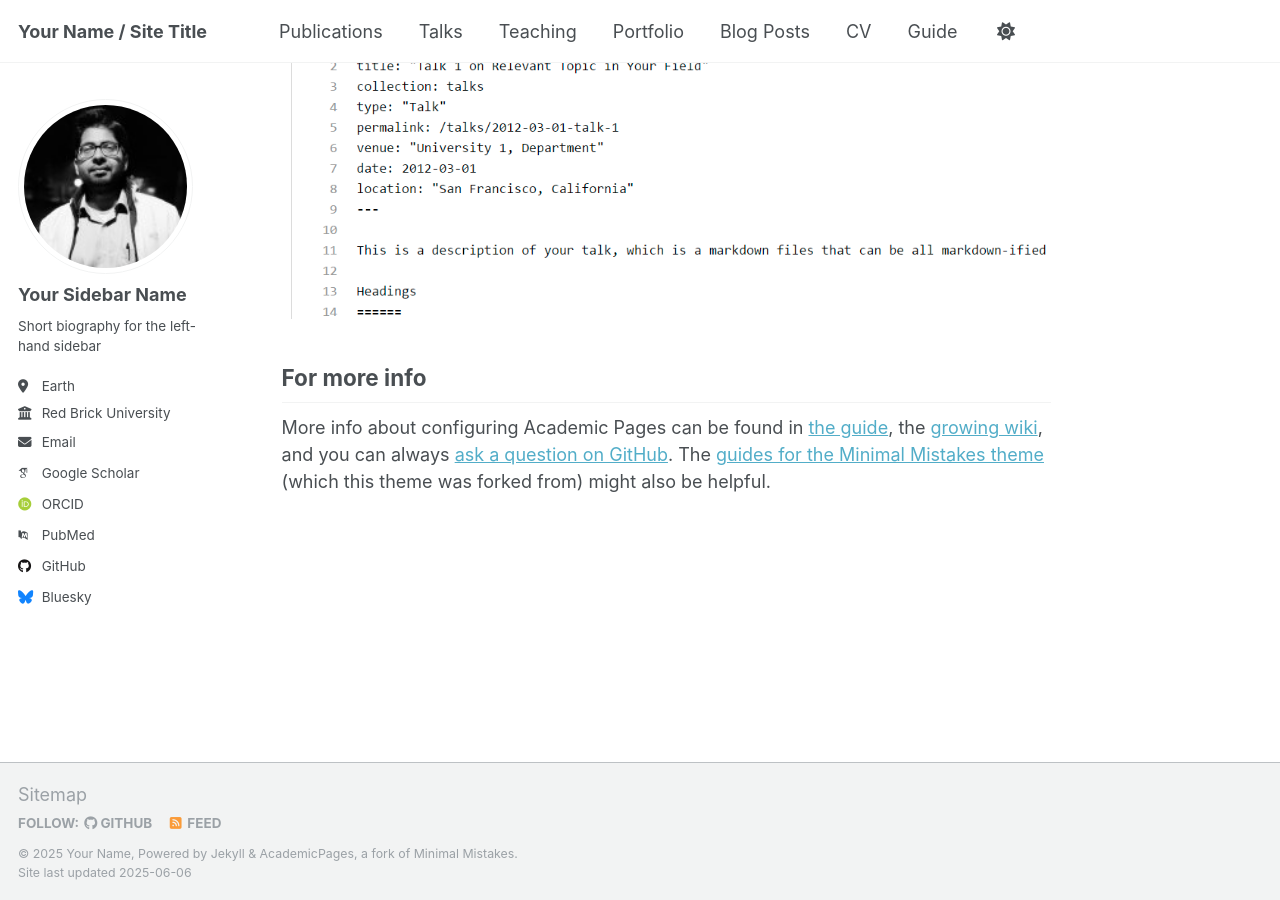
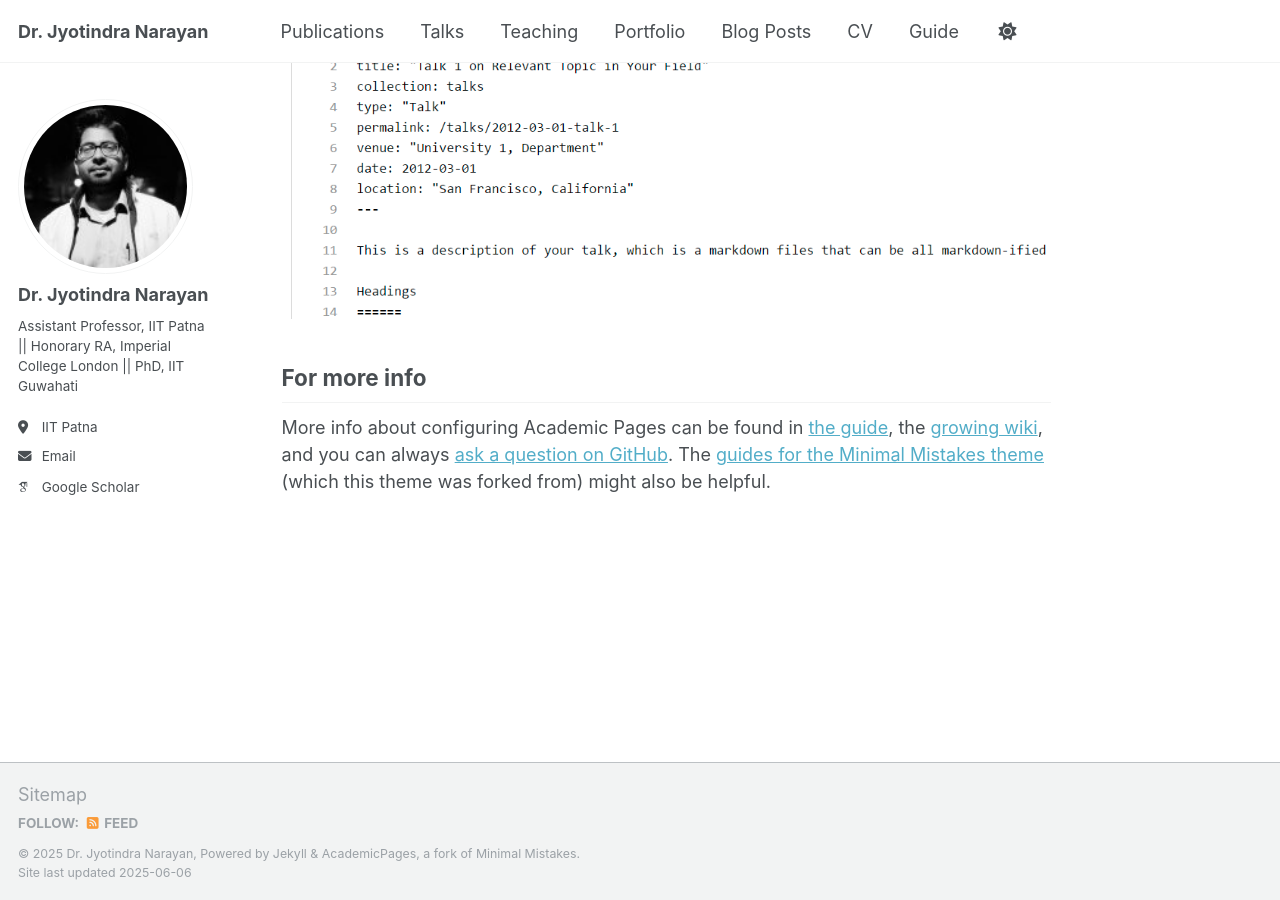
Before and after one commit to sinayanaik/jnarayan, a Jekyll site: the page built from _pages/about.md, in a window 1280 px wide and 900 px high, scrolled down 2636 px. Built offline with Jekyll 4.4.1, drawn with Linux system fonts in a browser that asks for light colours; some web fonts are replaced.

Commit message:
Update _config.yml

```diff
--- a/_config.yml
+++ b/_config.yml
@@ -9,11 +9,11 @@
 # Basic Site Settings
 locale                   : "en-US"
 site_theme               : "default"
-title                    : "Your Name / Site Title"
+title                    : "Dr. Jyotindra Narayan"
 title_separator          : "-"
-name                     : &name "Your Name"
-description              : &description "personal description"
-url                      : https://academicpages.github.io # the base hostname & protocol for your site e.g. "https://[your GitHub username].github.io" or if you already have some other page hosted on Github then use "https://[your GitHub username].github.io/[Your Repo Name]"
+name                     : &name "Dr. Jyotindra Narayan"
+description              : &description "Assistant Professor, IIT Patna || Honorary RA, Imperial College London || PhD, IIT Guwahati"
+url                      : https://sinayanaik.github.io # the base hostname & protocol for your site e.g. "https://[your GitHub username].github.io" or if you already have some other page hosted on Github then use "https://[your GitHub username].github.io/[Your Repo Name]"
 baseurl                  : "" # the subpath of your site, e.g. "/blog"
 repository               : "academicpages/academicpages.github.io"
 
@@ -23,22 +23,22 @@ repository               : "academicpages/academicpages.github.io"
 author:
   # Biographic information
   avatar           : "profile.png"
-  name             : "Your Sidebar Name"
+  name             : "Dr. Jyotindra Narayan"
   pronouns         : # example: "she/her"
-  bio              : "Short biography for the left-hand sidebar"
-  location         : "Earth"
-  employer         : "Red Brick University"
+  bio              : "Assistant Professor, IIT Patna || Honorary RA, Imperial College London || PhD, IIT Guwahati"
+  location         : "IIT Patna"
+  #employer         : ""
   uri              : # URL
-  email            : "none@example.org"
+  email            : "jnarayan@example.org"
 
   # Academic websites
   academia         : # URL
   arxiv            : # URL - Update with the correct link to your profile
-  googlescholar    : "https://scholar.google.com/citations?user=PS_CX0AAAAAJ"
+  googlescholar    : "https://scholar.google.co.in/citations?user=sgnY6r4AAAAJ&hl"
   impactstory      : # URL
-  orcid            : "http://orcid.org/yourorcidurl"
+  orcid            : #""
   semantic         : # URL
-  pubmed           : "https://www.ncbi.nlm.nih.gov/pubmed/?term=john+snow"
+  pubmed           : #"https://www.ncbi.nlm.nih.gov/pubmed/?term=john+snow"
   researchgate     : # URL
   scopus           : # URL
 
@@ -46,12 +46,12 @@ author:
   bitbucket        : # Username - Update with your username on the site
   codepen          : # Username
   dribbble         : # Username
-  github           : "academicpages"
+  github           : #"academicpages"
   kaggle           : # Username
   stackoverflow    : # User number or user number and name (i.e., use "1" or "1/jeff-atwood")
 
   # Social media
-  bluesky          : "bsky.app" # Replace this with you Bluesky username
+  bluesky          : #"bsky.app" # Replace this with you Bluesky username
   facebook         : # Username
   flickr           : # Username
   foursquare       : # Username
```
